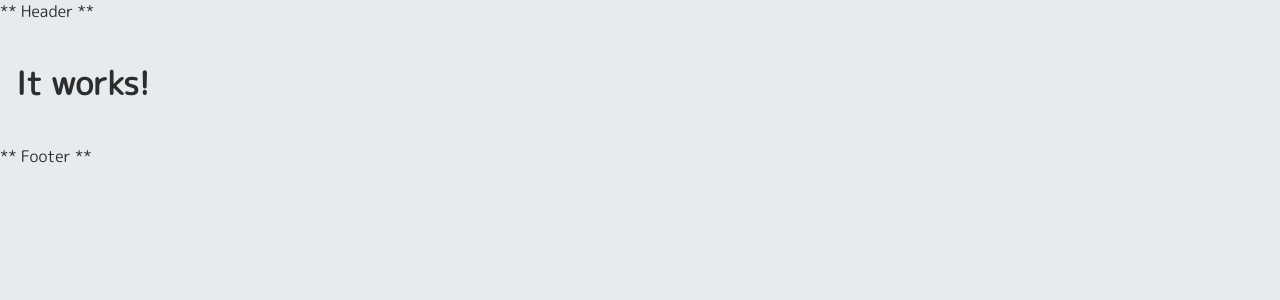
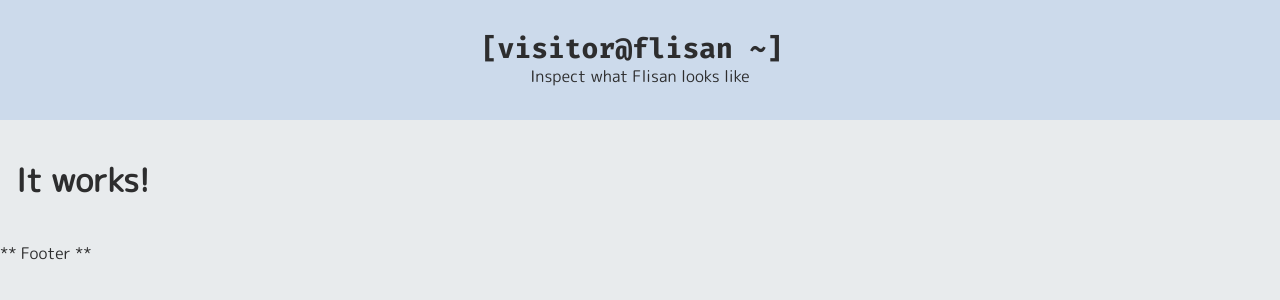
Before and after one commit to loxygenK/loxygen.dev, a React app: page / in a window 1280 px wide. Shown: the top 300 px of the page. Built offline with nearby package versions, Linux system fonts and the light colour scheme.

Commit message:
🎨 Styled header

```diff
--- a/src/pages/common/Header.tsx
+++ b/src/pages/common/Header.tsx
@@ -1,7 +1,27 @@
 import * as React from "react"
+
+import * as Colors from "@app/style/Colors"
+import styled from "styled-components"
+import TerminalStyle from "./TerminalStyle";
+
+const HeaderRoot = styled.div`
+  background-color: ${Colors.AccentBackground};
+  padding: 2em;
+  text-align: center;
+`;
+
+const HeaderTitle = styled.div`
+  font-size: 1.75em;
+  font-weight: 900;
+`;
 
 export const Header = () => (
   <header>
-    <div>** Header **</div>
+    <HeaderRoot>
+      <HeaderTitle>
+        <TerminalStyle text="[visitor@flisan ~]" blinking />
+      </HeaderTitle>
+      Inspect what Flisan looks like
+    </HeaderRoot>
   </header>
 )
```
